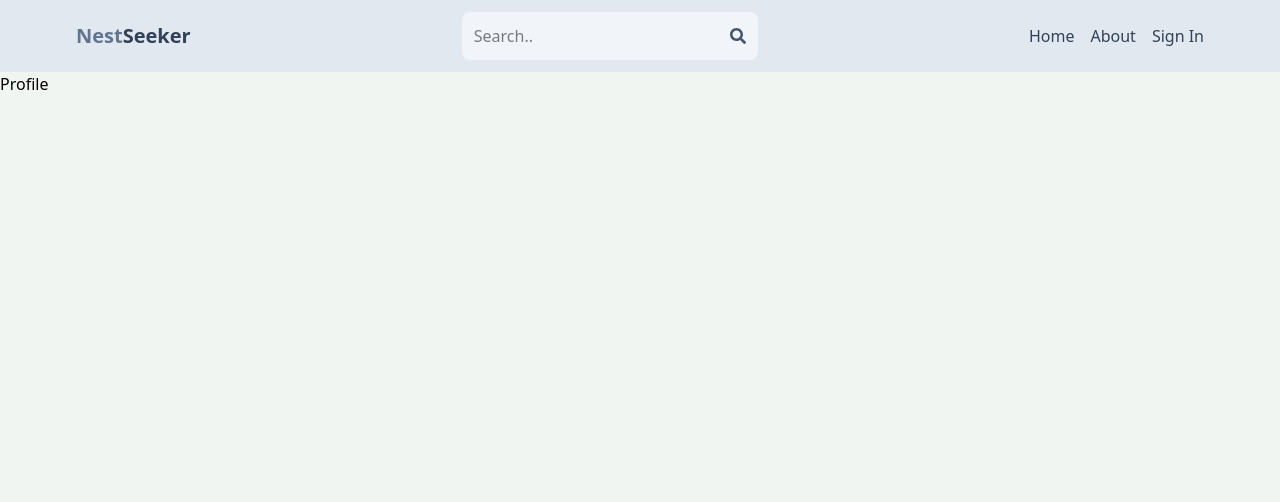
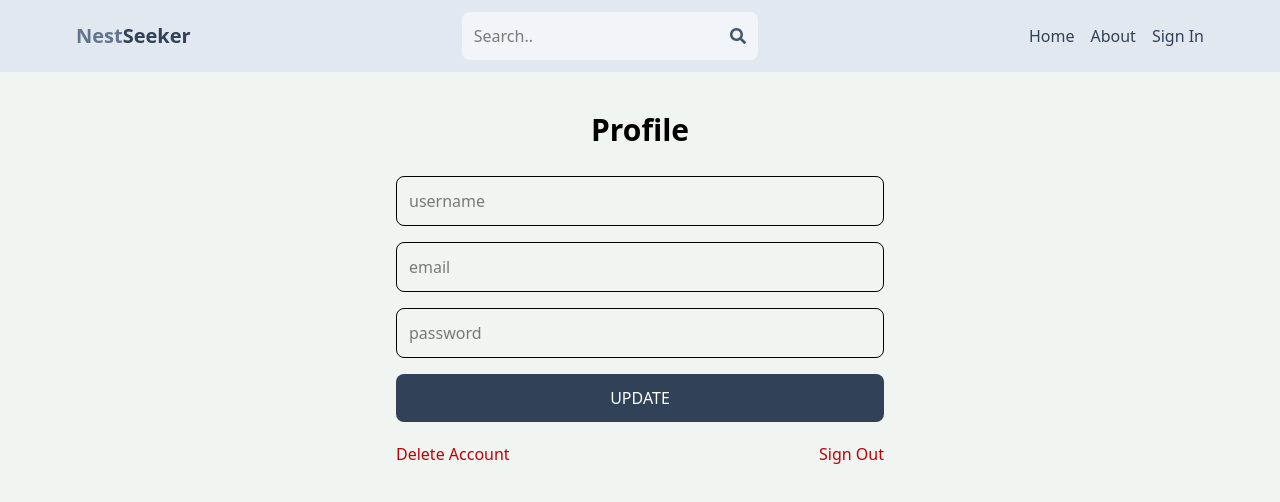
Before and after one commit to vidhikaiwart/NestSeeker, a React (Vite) app in the folder client/: page /Profile in a window 1280 px wide. Shown: the top 502 px of the page. Built offline with nearby package versions, Linux system fonts and the light colour scheme.

Commit message:
create profile page but not compelete

```diff
--- a/client/src/pages/Profile.jsx
+++ b/client/src/pages/Profile.jsx
@@ -1,9 +1,36 @@
 import React from 'react'
+// import {useSelector} from 'react-redux'
 
-export default function () {
+export default function Profile() {
+  // const {currentUser}  = userSelector ((state) => state.user)
   return (
-    <div>
-      Profile
+    <div className='p-3 max-w-lg mx-auto'>
+      <h1 className='text-3xl font-semibold text-center my-7'>Profile</h1>
+
+    <form action="" className='flex flex-col gap-4'>
+      {/* <img src="currentUser.avatar" alt="Profile"
+      className='rounded-full h-24 w-24 object-cover
+      cursor-pointer self-center mt-2' /> */}
+
+       <input type="text" placeholder='username'id ='username'
+       className='border p-3 rounded-lg' />
+
+       <input type="text" placeholder='email'id ='email'
+       className='border p-3 rounded-lg' />
+
+       <input type="text" placeholder='password'id ='password'
+       className='border p-3 rounded-lg' />
+
+       <button className='bg-slate-700 text-white rounded-lg
+       p-3 uppercase hover:opacity-95 disabled:opacity-80'> Update</button>
+
+    </form>
+    <div className='flex justify-between mt-5'>
+
+      <span className='text-red-700 cursor-pointer'>Delete Account </span>
+      <span className='text-red-700 cursor-pointer'>Sign Out</span>
+         </div>
+
     </div>
   )
 }
```
